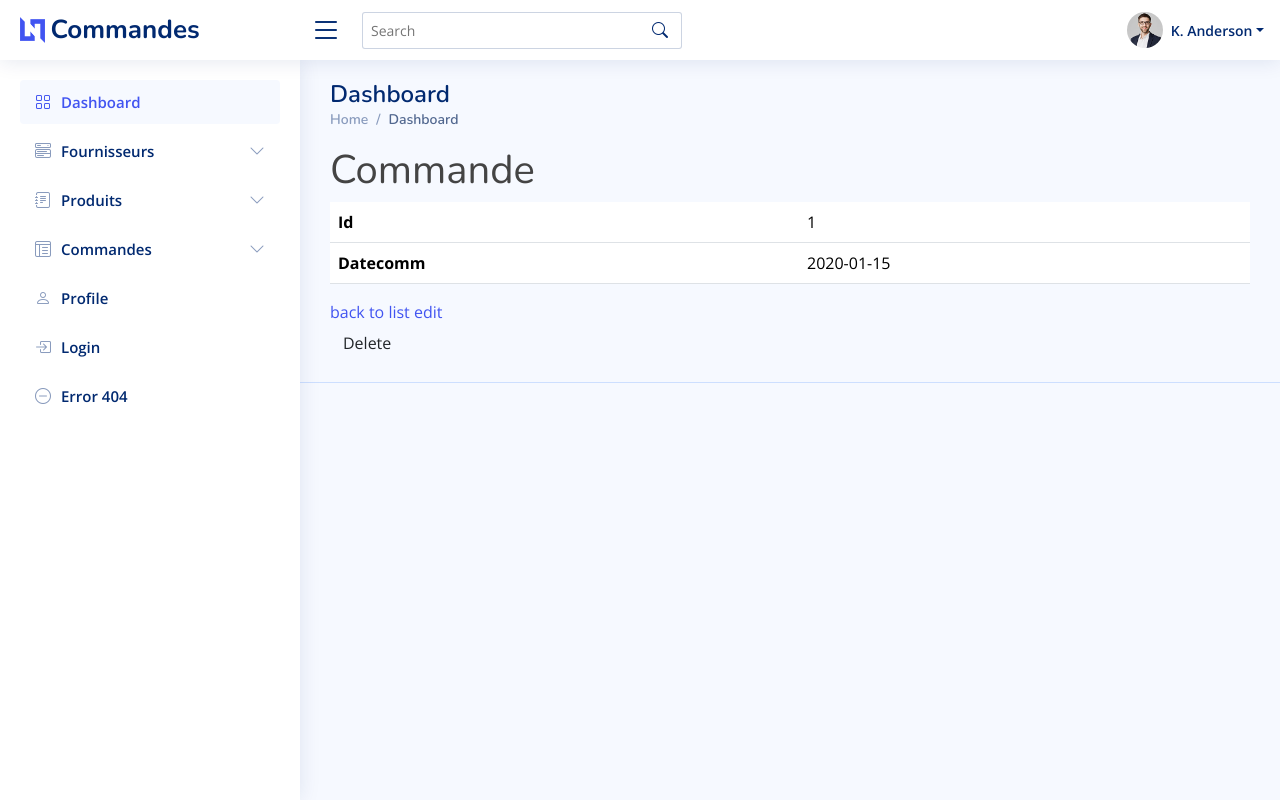
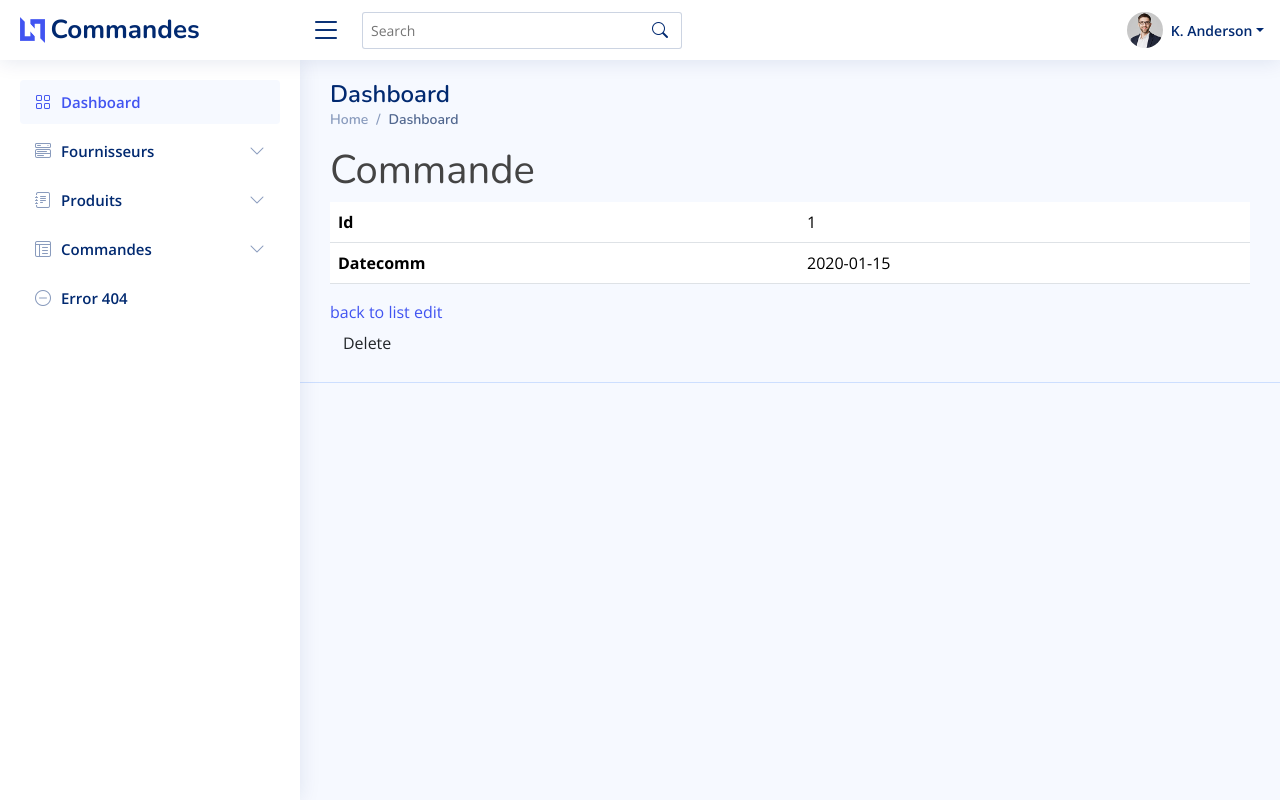
Before and after one commit to ziedmaaloul/deploy-symfony-render, a Symfony app: template templates/commande/show.html.twig in a window 1280 px wide. Run offline with Twig, Linux system fonts and the light colour scheme; the template is opened without the code that fills it: most values are stand-ins (such as "Sample title", 1, 10 or a date in 2020); some libraries are stand-ins or nearby versions.

Commit message:
deploy-symfony-render

```diff
--- a/templates/common/_sidebar.html.twig
+++ b/templates/common/_sidebar.html.twig
@@ -78,25 +78,7 @@
 				</li>
 			</ul>
 		</li>
-		<!-- End Tables Nav -->
 
-
-		<li class="nav-item">
-			<a class="nav-link collapsed" href="users-profile.html">
-				<i class="bi bi-person"></i>
-				<span>Profile</span>
-			</a>
-		</li>
-		<!-- End Profile Page Nav -->
-
-
-		<li class="nav-item">
-			<a class="nav-link collapsed" href="pages-login.html">
-				<i class="bi bi-box-arrow-in-right"></i>
-				<span>Login</span>
-			</a>
-		</li>
-		<!-- End Login Page Nav -->
 
 		<li class="nav-item">
 			<a class="nav-link collapsed" href="pages-error-404.html">
```
